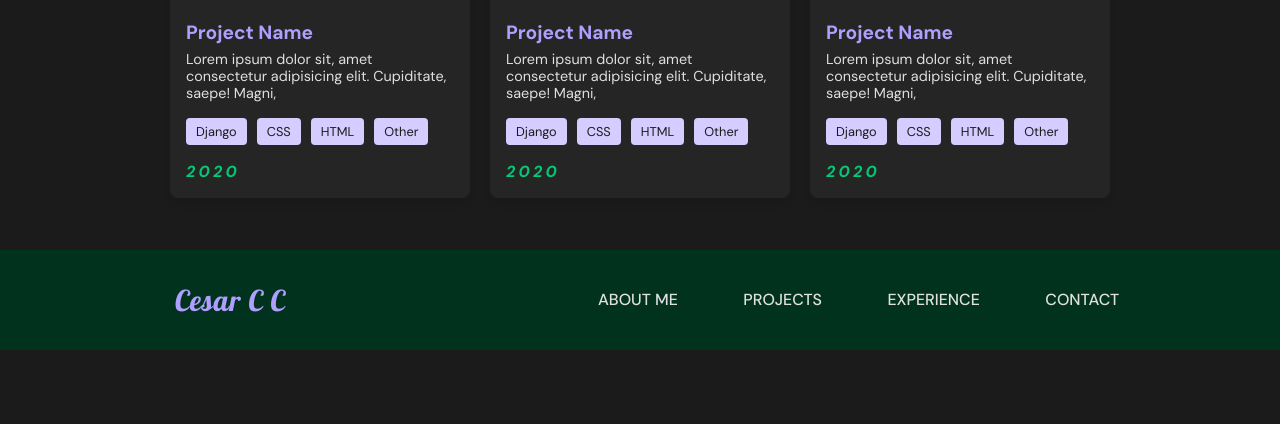
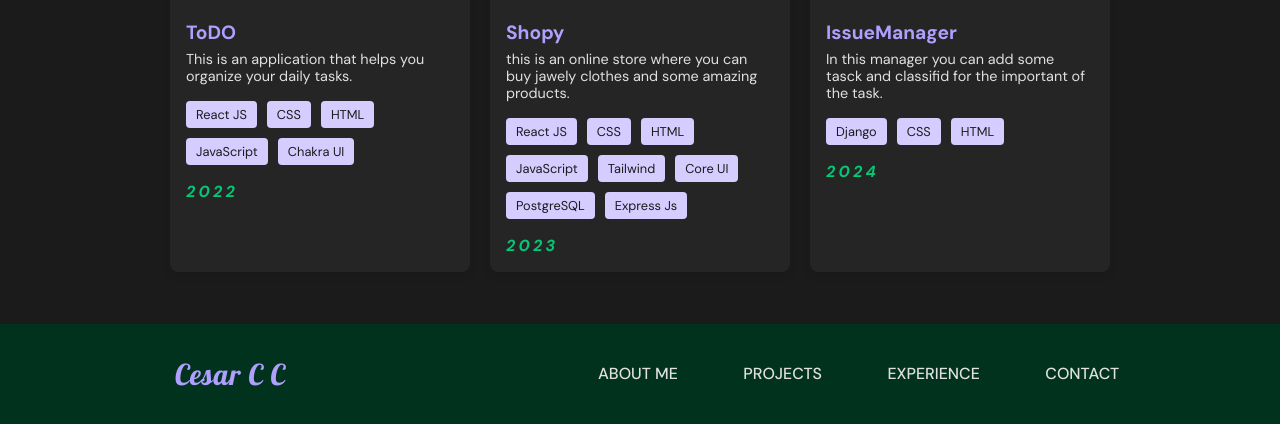
Before and after one commit to cesar-programmer/portfolio-django-boot, a Django app: page / in a window 1280 px wide. Shown: the part 953-1377 px from the top of the page. Before the commit the page ends 1303 px from the top, so only its background shows below. Run offline with Django 4.2, Linux system fonts and the light colour scheme.

Commit message:
finish the first version

```diff
--- a/templates/pages/about.html
+++ b/templates/pages/about.html
@@ -45,45 +45,49 @@
   <h2>Projects</h2>
   <div class="projects-container">
       <div class="project-card">
-          <img src="{% static 'img/picture-1.jpg' %}" alt="Project image">
+          <img src="{% static 'img/project1.png' %}" alt="Project image">
           <div class="project-info">
-              <h3>Project Name</h3>
-              <p>Lorem ipsum dolor sit, amet consectetur adipisicing elit. Cupiditate, saepe! Magni, </p>
+              <h3>ToDO</h3>
+              <p>This is an application that helps you organize your daily tasks.</p>
               <div class="project-tags">
-                  <span>Django</span>
+                  <span>React JS</span>
                   <span>CSS</span>
                   <span>HTML</span>
-                  <span>Other</span>
+                  <span>JavaScript</span>
+                  <span>Chakra UI</span>
               </div>
-              <span class="project-year">2020</span>
+              <span class="project-year">2022</span>
           </div>
       </div>
       <div class="project-card">
-        <img src="{% static 'img/picture-1.jpg' %}" alt="Project image">
+        <img src="{% static 'img/project2.png' %}" alt="Project image">
         <div class="project-info">
-            <h3>Project Name</h3>
-            <p>Lorem ipsum dolor sit, amet consectetur adipisicing elit. Cupiditate, saepe! Magni, </p>
+            <h3>Shopy</h3>
+            <p>this is an online store where you can buy jawely clothes and some amazing products.  </p>
             <div class="project-tags">
-                <span>Django</span>
+                <span>React JS</span>
                 <span>CSS</span>
                 <span>HTML</span>
-                <span>Other</span>
+                <span>JavaScript</span>
+                <span>Tailwind</span>
+                <span>Core UI</span>
+                <span>PostgreSQL</span>
+                <span>Express Js</span>
             </div>
-            <span class="project-year">2020</span>
+            <span class="project-year">2023</span>
         </div>
     </div>
     <div class="project-card">
-      <img src="{% static 'img/picture-1.jpg' %}" alt="Project image">
+      <img src="{% static 'img/project3.png'' %}" alt="Project image">
       <div class="project-info">
-          <h3>Project Name</h3>
-          <p>Lorem ipsum dolor sit, amet consectetur adipisicing elit. Cupiditate, saepe! Magni, </p>
+          <h3>IssueManager</h3>
+          <p>In this manager you can add some tasck and classifid for the important of the task. </p>
           <div class="project-tags">
               <span>Django</span>
               <span>CSS</span>
               <span>HTML</span>
-              <span>Other</span>
           </div>
-          <span class="project-year">2020</span>
+          <span class="project-year">2024</span>
       </div>
   </div>
 
```
Also changed, not shown: db.sqlite3, static/img/Screenshot_2024-05-17_171032.png (added), static/img/Screenshot_2024-05-17_171129.png (added), static/img/Screenshot_2024-05-17_171302.png (added), static/img/project1.png (added), static/img/project2.png (added), static/img/project3.png (added), static/img/project4.png (added).
